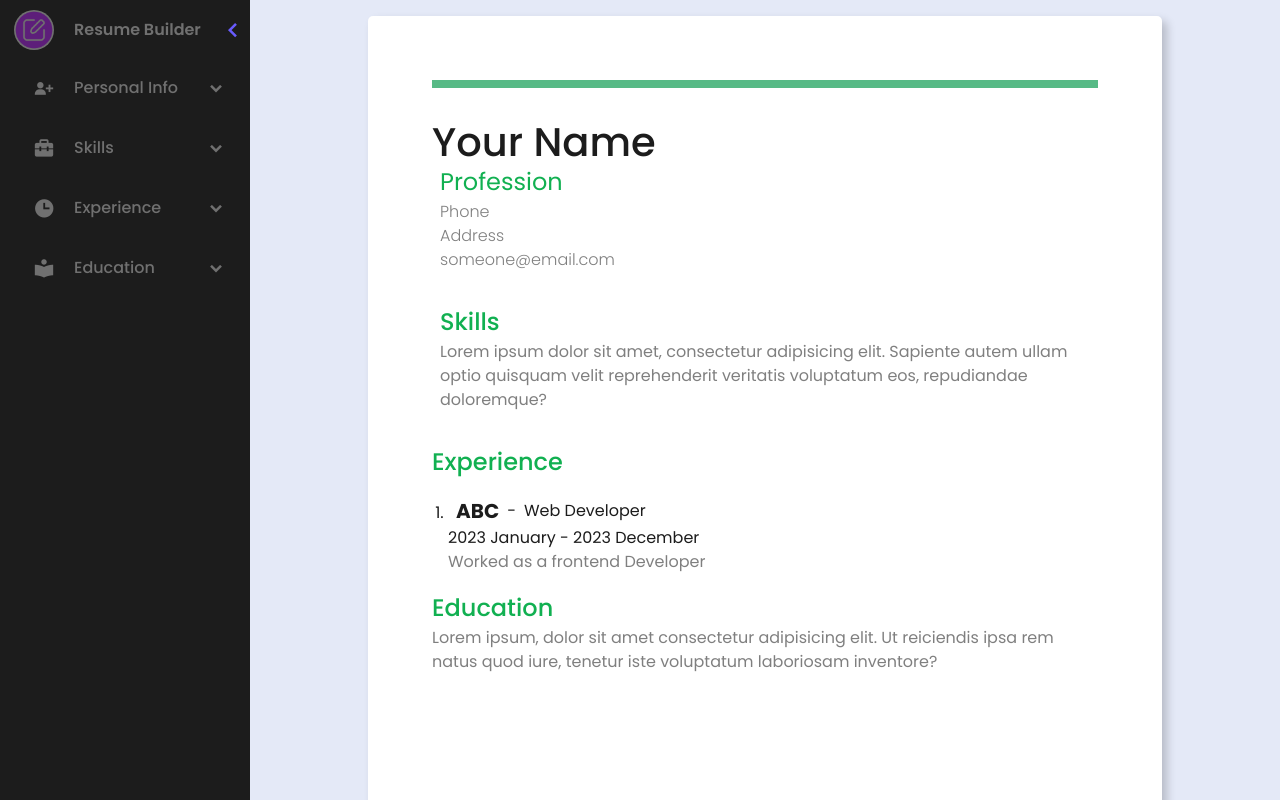
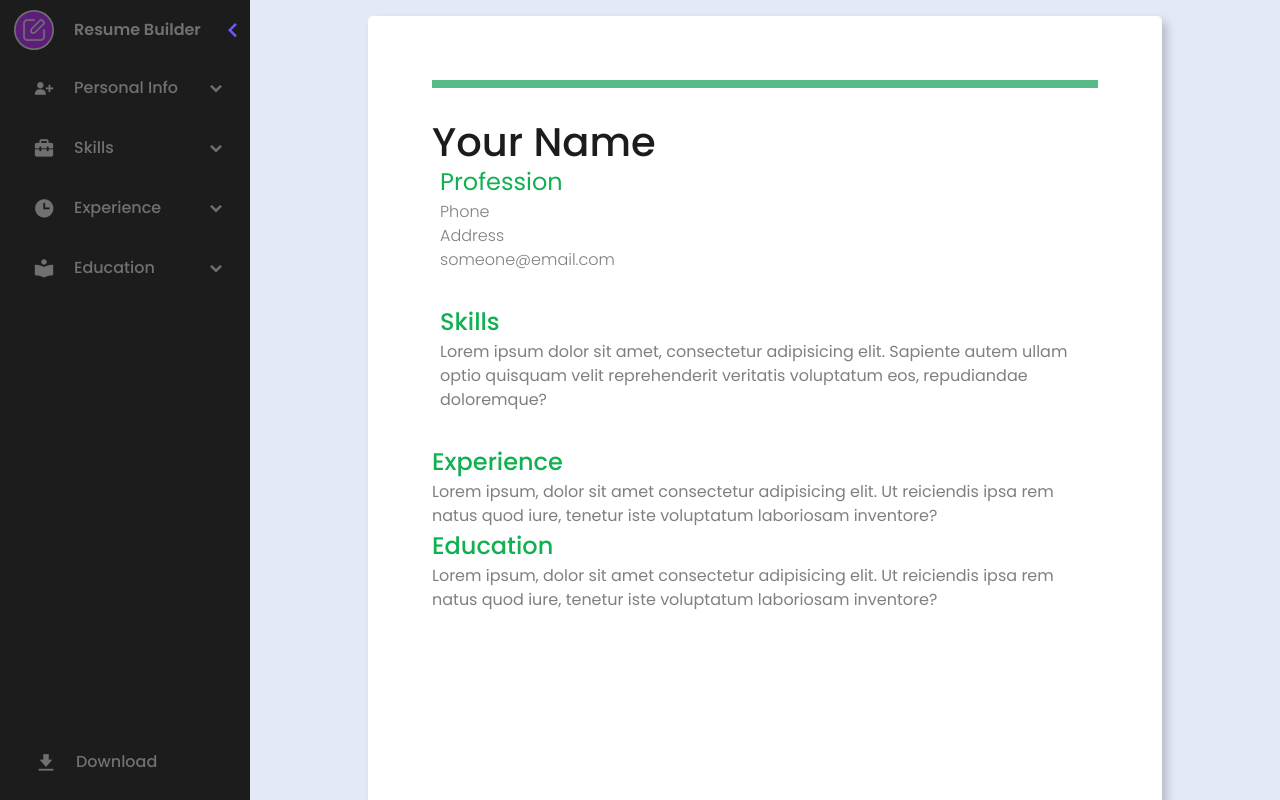
Before and after one commit to munyite001/cv-builder, a React (Vite) app: page / in a window 1280 px wide. Shown: the top 800 px of the page. Built offline with nearby package versions, Linux system fonts and the light colour scheme.

Commit message:
Add download function to download the pdf

```diff
--- a/package.json
+++ b/package.json
@@ -21,6 +21,8 @@
     "eslint-plugin-react": "^7.33.2",
     "eslint-plugin-react-hooks": "^4.6.0",
     "eslint-plugin-react-refresh": "^0.4.5",
+    "html2canvas": "^1.4.1",
+    "jspdf": "^2.5.1",
     "vite": "^5.0.8"
   }
 }
--- a/src/App.css
+++ b/src/App.css
@@ -507,3 +507,11 @@ header .image-text .header-text {
 .resume-exp-box p:nth-child(2) {
   color: rgba(0,0,0,0.5);
 }
+
+
+.download-btn {
+  position: absolute;
+  bottom: 1rem;
+  left: 1rem;
+  right: 1rem;
+}
--- a/src/App.jsx
+++ b/src/App.jsx
@@ -40,14 +40,7 @@ const handlePersonalInfoChange = (e) => {
   }))
 }
 
-const [experiences, setExperiences] = useState([{
-  jobTitle: "Web Developer",
-  company: "ABC",
-  startDate: "2023 January",
-  endDate: "2023 December",
-  description: "Worked as a frontend Developer"
-},
-]);
+const [experiences, setExperiences] = useState([]);
 
 const [experienceFormData, setExperienceFormData] = useState({
     jobTitle: "",
--- a/src/components/SideBar.jsx
+++ b/src/components/SideBar.jsx
@@ -1,6 +1,8 @@
 /* eslint-disable react/prop-types */
 import { useState } from "react";
 import logo from "../assets/logo.png";
+import jsPDF from "jspdf";
+import html2canvas from "html2canvas";
 
 export default function SideBar(props)
 {
@@ -39,6 +41,19 @@ export default function SideBar(props)
         setOpenNavLink4(!openNavLink4);
     }
 
+    const downloadPDF = () => {
+        const input = document.querySelector('.resume-document');
+        html2canvas(input)
+        .then((canvas) => {
+            const pdf = new jsPDF('p', 'mm', 'a4');
+            pdf.addImage(canvas.toDataURL('image/png'), 'PNG', 0, 0, 210, 297); //  A4 size: 210mm * 297mm
+            pdf.save('resume.pdf');
+        })
+        .catch((error) => {
+            console.log("Error generating pdf: ", error);
+        })
+    }
+
     return(
         <nav className={toggle ? "sidebar close" : "sidebar"}>
             <header>
@@ -51,7 +66,6 @@ export default function SideBar(props)
                         <span className="name">
                             Resume Builder
                         </span>
-                        {/* Will add more details later on */}
                     </div>
                 </div>
 
@@ -179,7 +193,6 @@ export default function SideBar(props)
                                     <i className='bx bxs-chevron-down icon-2' onClick={handleOpenNavLink4}></i>
                                 </div>
                                 <div className="info-section">
-                                    {/* Create a modal for adding education */}
                                     {props.educations.map((education, index) => {
                                         return(
                                             <div className="info-box" key={index}>
@@ -194,6 +207,14 @@ export default function SideBar(props)
                                         )
                                     })}
                                     <button className="btn-2" onClick={() => props.setShowEduModal(true)}>Add</button>
+                                </div>
+                            </a>
+                        </li>
+                        <li className="nav-link download-btn" onClick={downloadPDF}>
+                            <a href="#">
+                                <div className="details">
+                                    <i className='bx bxs-download icon'></i>
+                                    <span className="text nav-text">Download</span>
                                 </div>
                             </a>
                         </li>
```
Also changed, not shown: 1 other file (tests, documents, lock files or other folders).
